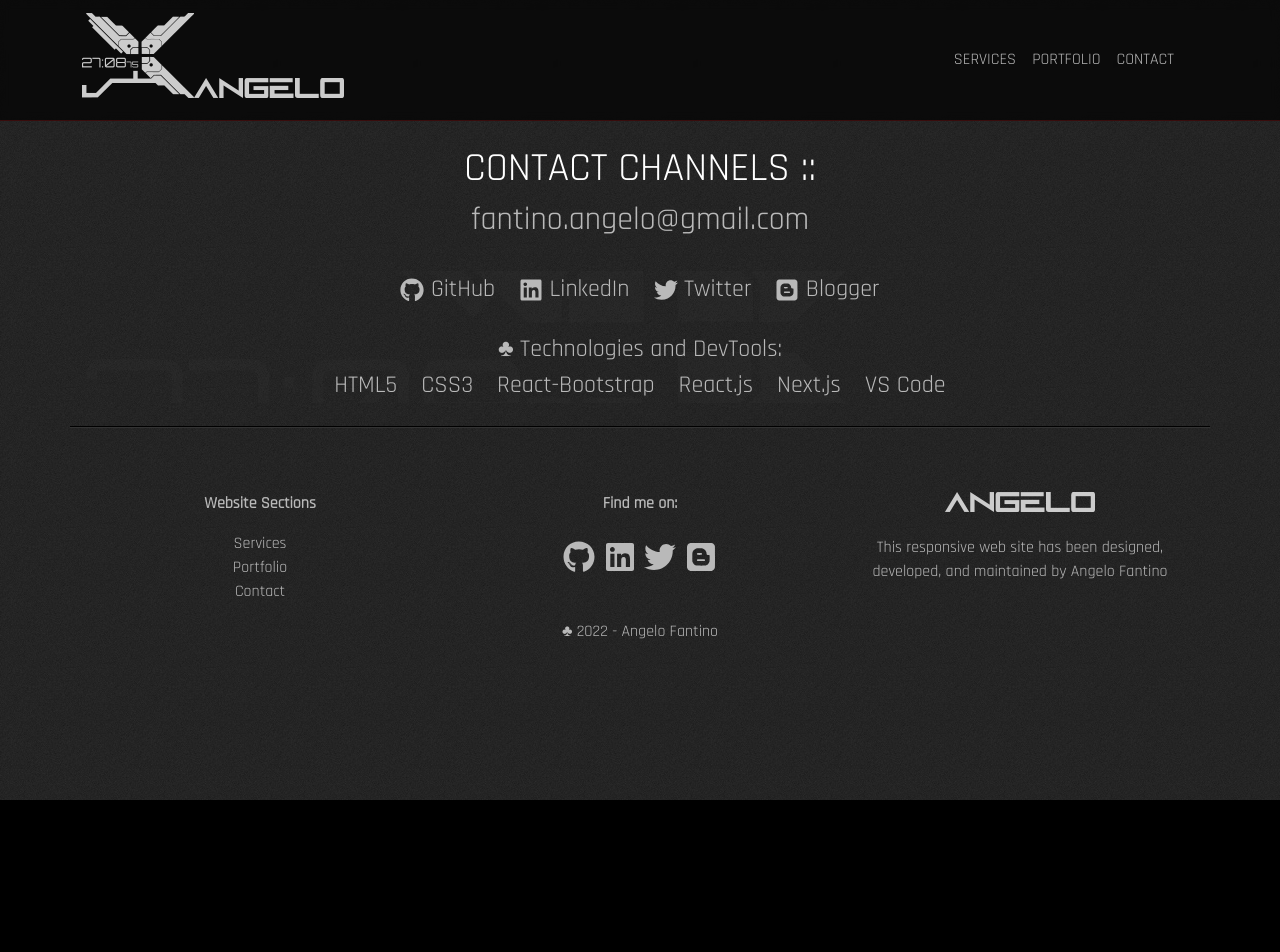
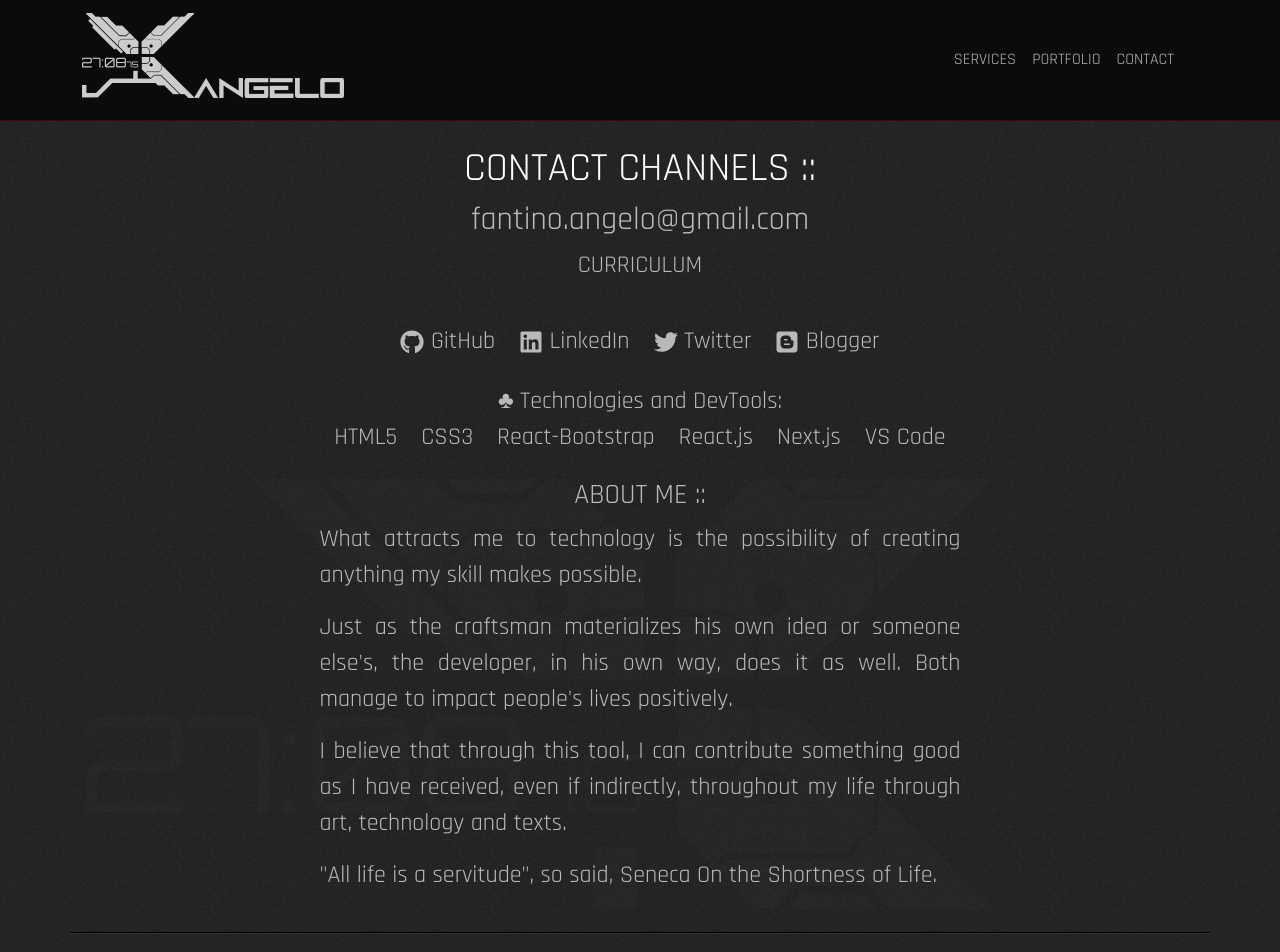
Before and after one commit to angelo-fantino/angelofantino.com, a Next.js app: page /about in a window 1280 px wide. Shown: the top 952 px of the page. Before the commit the page ends 800 px from the top, so only its background shows below. Built offline with nearby package versions, Linux system fonts and the light colour scheme.

Commit message:
Update about.js

```diff
--- a/pages/about.js
+++ b/pages/about.js
@@ -10,10 +10,10 @@ function About() {
     <>
       {/* "SECTION Head" */}
       <Head>
-        <title>How And Where To Contact Me | Angelo Front-End Dev ::</title>
+        <title>How And Where To Find Me | Angelo Front-End Dev ::</title>
         <meta
           name="description"
-          content="The contact channels are available through e-mail and social networks. You can check out the technologies that are used also."
+          content="My contact channels are available through e-mail and social networks. You can check out the technologies I am using also."
         />
         <link rel="icon" href="/favicon.ico" />
       </Head>
@@ -28,13 +28,18 @@ function About() {
                 fantino.angelo@gmail.com
               </a>
             </h2>
+            <p className={styles.aboutContentText}>
+              <a target="_blank" href="/angelo-resume_v1.pdf">
+                CURRICULUM
+              </a>
+            </p>
           </Col>
         </Row>
       </Container>
 
       {/* "SECTION Content" */}
       <Container
-        className={`${styles.containerBG} animate__animated animate__fadeInUp`}
+        className={`animate__animated animate__fadeInUp`}
       >
         <Row
           className={`${styles.containerSpacing} animate__animated animate__fadeInUp justify-content-center`}
@@ -121,6 +126,33 @@ function About() {
             <div className={styles.aboutContentText}>VS Code</div>
           </Col>
         </Row>
+
+        <Row className={`${styles.containerSpacing} ${styles.containerBG} animate__animated animate__fadeInUp justify-content-center`}>
+          <Col sm={7}>
+          <h3 className={styles.aboutSubTitle}>ABOUT ME ::</h3>
+            <p className={styles.aboutMeText}>
+              What attracts me to technology is the possibility of creating
+              anything my skill makes possible.
+            </p>
+
+            <p className={styles.aboutMeText}>
+              Just as the craftsman materializes his own idea or someone{" "}
+              {"else's"}, the developer, in his own way, does it as well. Both
+              manage to impact {"people's"} lives positively.
+            </p>
+            <p className={styles.aboutMeText}>
+              {" "}
+              I believe that through this tool, I can contribute something good
+              as I have received, even if indirectly, throughout my life through
+              art, technology and texts.
+            </p>
+
+            <p className={styles.aboutMeText}>
+              {'"All life is a servitude"'}, so said, Seneca On the Shortness of
+              Life.
+            </p>
+          </Col>
+        </Row>
       </Container>
     </>
   );
```
